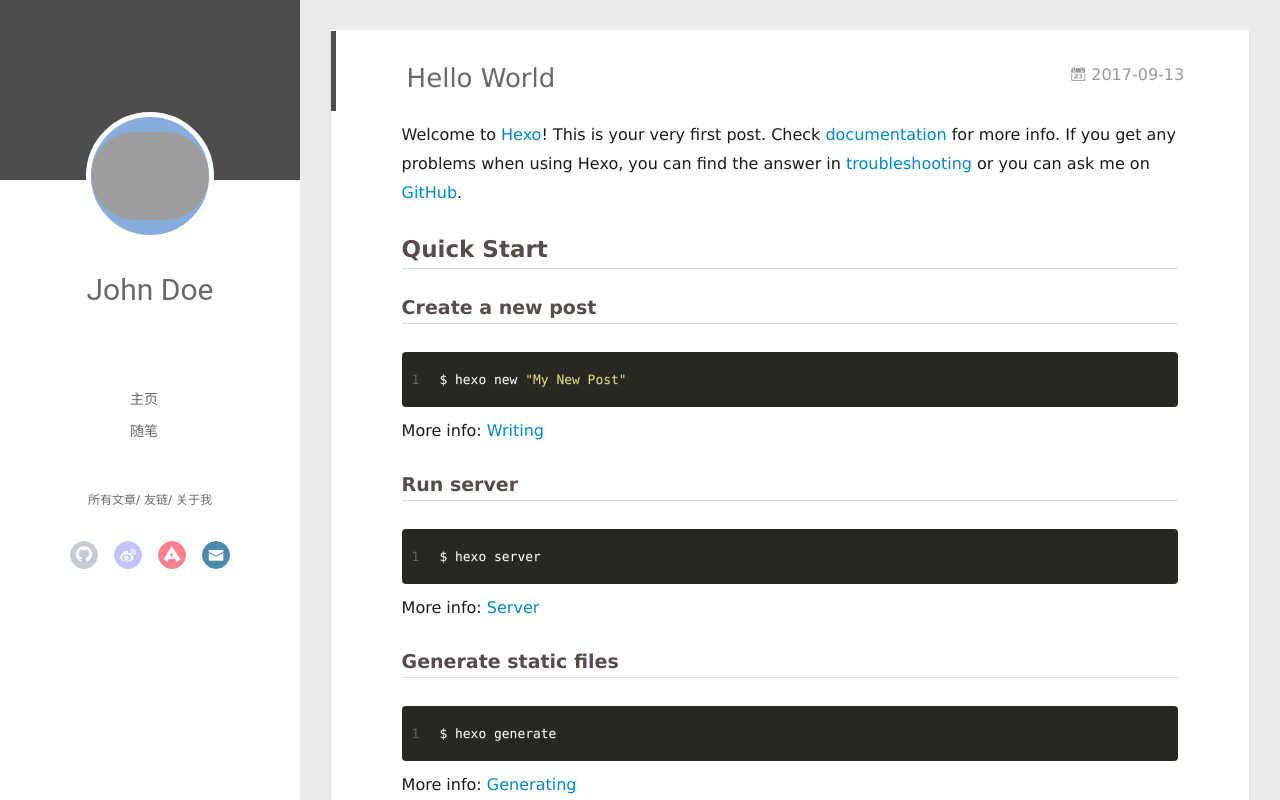
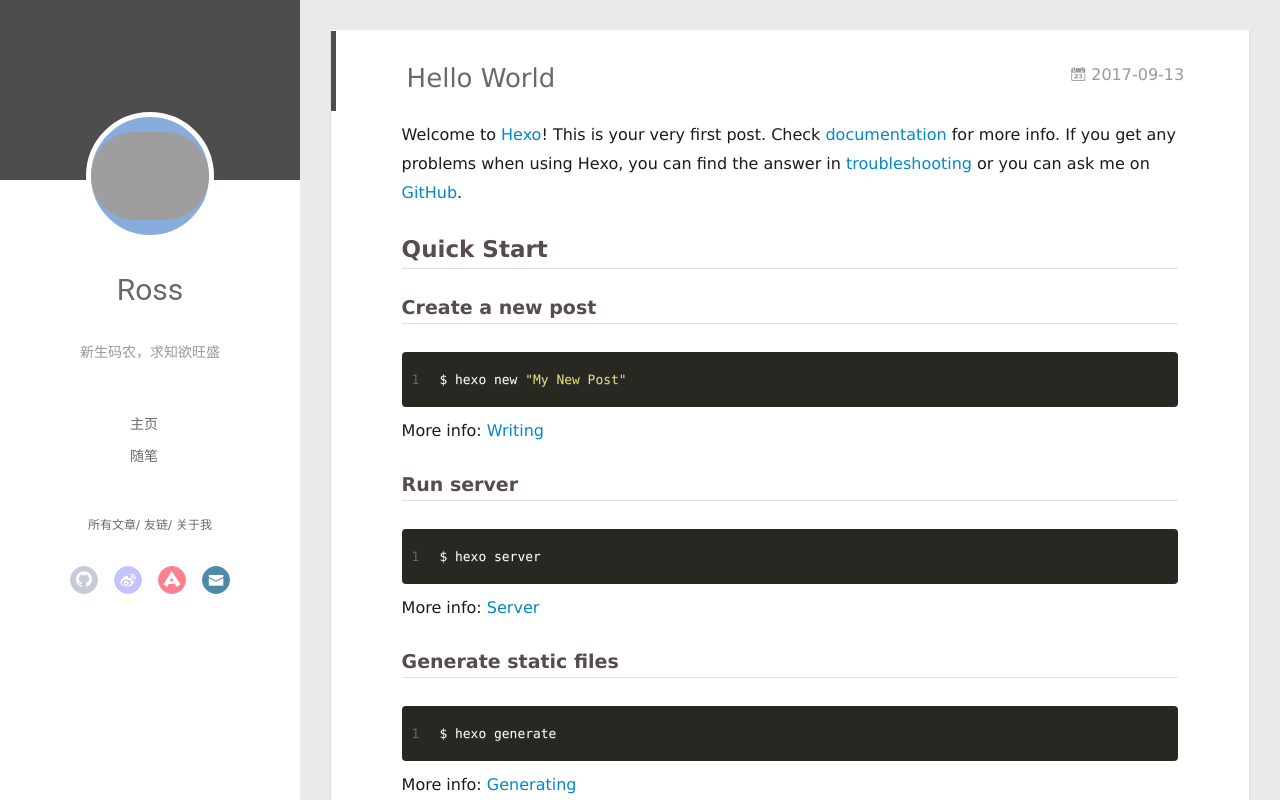
Before and after one commit to yuefeiduzi/yuefeiduzi.github.io, a plain HTML site: page 2017/09/13/hello-world/index.html in a window 1280 px wide. Drawn offline with Linux system fonts and the light colour scheme; no server answers; grey boxes are pictures that could not be loaded.

Commit message:
Site updated: 2017-09-13 23:17:09

```diff
--- a/2017/09/13/hello-world/index.html
+++ b/2017/09/13/hello-world/index.html
@@ -49,8 +49,10 @@
 			<img src="https://tva3.sinaimg.cn/crop.646.0.1075.1075.180/a0f9da08gw1ehdjtycm36j21hc0u07go.jpg" class="js-avatar">
 		</a>
 		<hgroup>
-		  <h1 class="header-author"><a href="">John Doe</a></h1>
+		  <h1 class="header-author"><a href="">Ross</a></h1>
 		</hgroup>
+
+		<p class="header-subtitle">新生码农，求知欲旺盛</p>
 
 
 		<nav class="header-menu">
@@ -107,8 +109,10 @@
 				<img src="https://tva3.sinaimg.cn/crop.646.0.1075.1075.180/a0f9da08gw1ehdjtycm36j21hc0u07go.jpg" class="js-avatar">
 			</div>
 			<hgroup>
-			  <h1 class="header-author js-header-author">John Doe</h1>
+			  <h1 class="header-author js-header-author">Ross</h1>
 			</hgroup>
+
+			<p class="header-subtitle"><i class="icon icon-quo-left"></i>新生码农，求知欲旺盛<i class="icon icon-quo-right"></i></p>
 
 
 
@@ -472,7 +476,7 @@ getOwnMetadataKeys:function(t){return o(i(t),arguments.length<2?void 0:u(argumen
 
     	<section class="tools-section tools-section-me" q-show="aboutme">
 
-  	  		<div class="aboutme-wrap" id="js-aboutme">很惭愧&lt;br&gt;&lt;br&gt;只做了一点微小的工作&lt;br&gt;谢谢大家</div>
+  	  		<div class="aboutme-wrap" id="js-aboutme">很惭愧&lt;br&gt;&lt;br&gt;第一次搭建博客&lt;br&gt;谢谢大家</div>
 
     	</section>
 
```
Also changed, not shown: archives/2017/09/index.html (+7 -3 lines), archives/2017/index.html (+7 -3 lines), archives/index.html (+7 -3 lines), index.html (+7 -3 lines).
